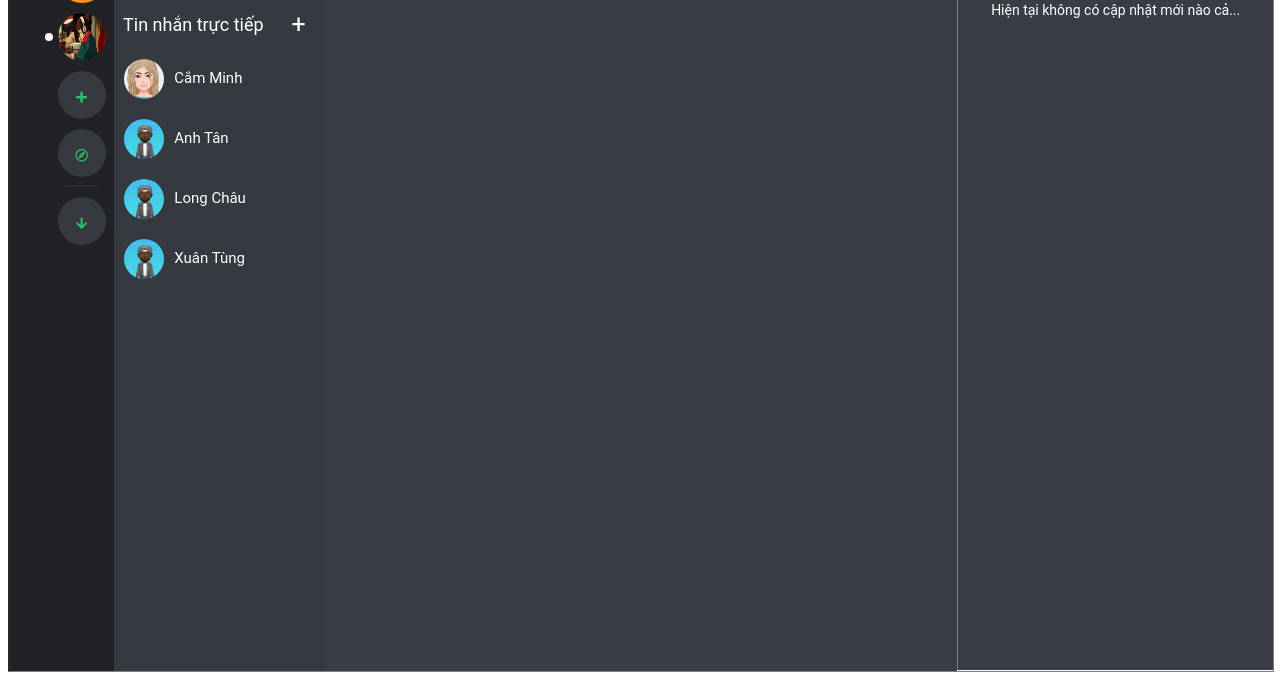
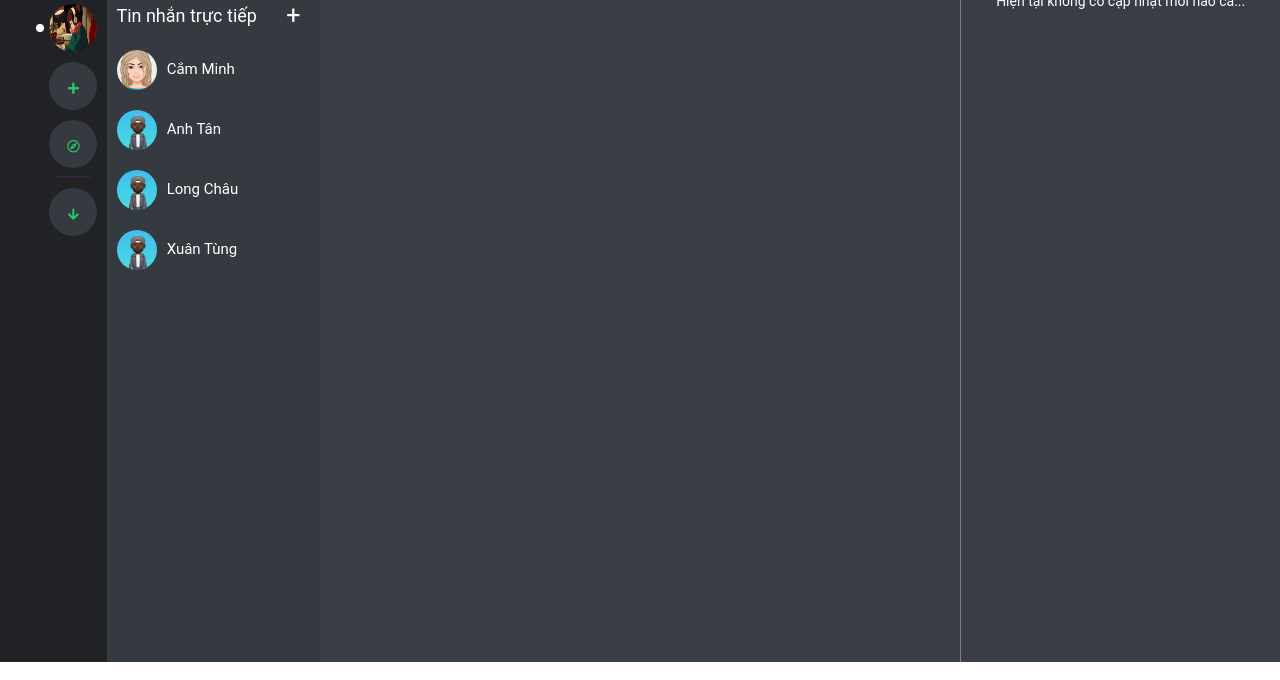
Before and after one commit to AnhTan1420/JS_Discord, a website: page index.html in a window 1280 px wide. Shown: the part 138-818 px from the top of the page. Drawn offline with Linux system fonts and the light colour scheme; files whose address does not match are found by name.

Commit message:
update error

```diff
--- a/index.html
+++ b/index.html
@@ -10,11 +10,8 @@
     <link rel="stylesheet" href="  https://cdnjs.cloudflare.com/ajax/libs/font-awesome/5.15.3/css/all.min.css">
 </head>
 <body>
-    <div class="container-fluid">
-
+    <div class="container-fluid" style="position: fixed; top: 0;left: 0;">
         <div class="grid lg-grid-cols-12 " style="height: 100%;">
-
-
                     <section class="scroller">
                       <ul class="scroller-list">
                         <li class="scroller-item active">
@@ -126,7 +123,7 @@
                     <div class="mail"><a href=""><i class="fas fa-envelope-open-text"></i></a></div>
                     <div class="chat-plus"><a href=""><i class="far fa-comment-dots"></i></a></div>
                 </div>
-                <div class="side" style="height:92.8vh;width: 99.8%;border-left: solid 1px grey;background-color: #393E46;">
+                <div class="side" style="height:92.85vh;width: 99.8%;border-left: solid 1px grey;background-color: #393E46;">
                     <div class="onl"><span>Đang Hoạt Động</span></div>
                     <div class="update"><span>Hiện tại không có cập nhật mới nào cả...</span></div>
                 </div>
--- a/sass/layout/_grid.scss
+++ b/sass/layout/_grid.scss
@@ -1,13 +1,7 @@
-.container {
-    max-width: 1200px;
-    padding: 0 20px;
-    margin: 0 auto;
-}
+
 .container-fluid{
-    min-width: 100%;
-    border: inset 1px gray;
-
-
+    width: 100%;
+    height: 100%;
 }
 .grid {
     display: grid;
```
Also changed, not shown: css/style.css.
